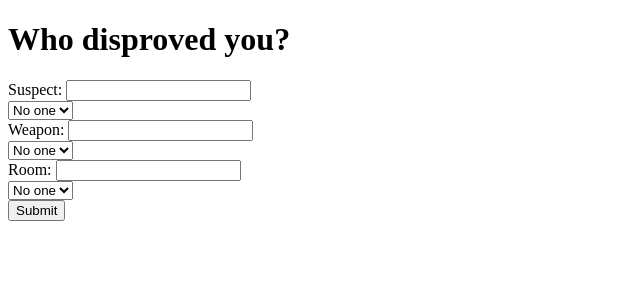
After one commit to melindamorang/Clue_app_Flask, a Flask app: template templates/DisproveMyGuess.html in a window 1280 px wide. The commit adds this page. Shown: the top 300 px of the page, without its empty margins (0-640 px from the left). Run offline with Flask 2, Linux system fonts and the light colour scheme; the template is opened without the code that fills it, so the values that code supplies are empty.

Commit message:
Make guessing work

```diff
--- a/application.py
+++ b/application.py
@@ -129,10 +129,31 @@
 @app.route('/enterGuess', methods=["POST"])
 def enterGuess():
     # Get my entered guess from entry form
-    guessed_suspect = request.form.get("suspect")
-    guessed_weapon = request.form.get("weapon")
-    guessed_room = request.form.get("room")
-    ### TODO: Make this go to a disproving page
+    guessed_suspect = request.form.get("guessed_suspect")
+    guessed_weapon = request.form.get("guessed_weapon")
+    guessed_room = request.form.get("guessed_room")
+    # Render page where you can enter disproval
+    return render_template(
+        "DisproveMyGuess.html",
+        guessed_suspect=guessed_suspect,
+        guessed_weapon=guessed_weapon,
+        guessed_room=guessed_room,
+        players=players
+        )
+
+@app.route('/enterDisprove', methods=["POST"])
+def enterDisprove():
+    # Get my entered guess from entry form
+    guessed_suspect = request.form.get("guessed_suspect")
+    guessed_weapon = request.form.get("guessed_weapon")
+    guessed_room = request.form.get("guessed_room")
+    disprover_suspect = request.form.get("disprover_suspect")
+    disprover_weapon = request.form.get("disprover_weapon")
+    disprover_room = request.form.get("disprover_room")
+    # Enter retrieved information
+    detective_notebook["suspects"][guessed_suspect] = disprover_suspect
+    detective_notebook["weapons"][guessed_weapon] = disprover_weapon
+    detective_notebook["rooms"][guessed_room] = disprover_room
     # Render notebook
     return renderMyNotebook()
 
--- a/templates/CardCombos.html
+++ b/templates/CardCombos.html
@@ -1,21 +1,21 @@
 {% block combos %}
 
 <h2>Suspect</h2>
-<select name="suspect">
+<select name="guessed_suspect">
     {% for suspect in suspects %}
     <option value="{{ suspect }}">{{ suspect }}</option>
     {% endfor %}
 </select>
 
 <h2>Weapon</h2>
-<select name="weapon">
+<select name="guessed_weapon">
     {% for weapon in weapons %}
     <option value="{{ weapon }}">{{ weapon }}</option>
     {% endfor %}
 </select>
 
 <h2>Room</h2>
-<select name="room">
+<select name="guessed_room">
     {% for room in rooms %}
     <option value="{{ room }}">{{ room }}</option>
     {% endfor %}
--- /dev/null
+++ b/templates/DisproveMyGuess.html
@@ -0,0 +1,34 @@
+{% extends "layout.html" %}
+
+{% block body %}
+
+<h1>Who disproved you?</h1>
+<form action="{{ url_for('enterDisprove') }}" method="post">
+    Suspect: <input type="text" name="guessed_suspect" value="{{ guessed_suspect }}" readonly><br />
+    <select name="disprover_suspect">
+        <option value="">No one</option>
+        {% for player in players %}
+        <option value="{{ player }}">{{ player }}</option>
+        {% endfor %}
+    </select>
+    <br />
+    Weapon: <input type="text" name="guessed_weapon" value="{{ guessed_weapon }}" readonly><br />
+    <select name="disprover_weapon">
+        <option value="">No one</option>
+        {% for player in players %}
+        <option value="{{ player }}">{{ player }}</option>
+        {% endfor %}
+    </select>
+    <br />
+    Room: <input type="text" name="guessed_room" value="{{ guessed_room }}" readonly><br />
+    <select name="disprover_room">
+        <option value="">No one</option>
+        {% for player in players %}
+        <option value="{{ player }}">{{ player }}</option>
+        {% endfor %}
+    </select>
+    <br />
+    <input type="submit" value="Submit">
+</form>
+
+{% endblock %}
--- a/templates/guess.html
+++ b/templates/guess.html
@@ -3,7 +3,7 @@
 {% block body %}
 
 <h1>Make a guess</h1>
-<form action="{{ url_for('enterGuess') }}" method="post"></form>
+<form action="{{ url_for('enterGuess') }}" method="post">
     {% include "CardCombos.html" %}
     <input type="submit" value="Submit">
 </form>
```
